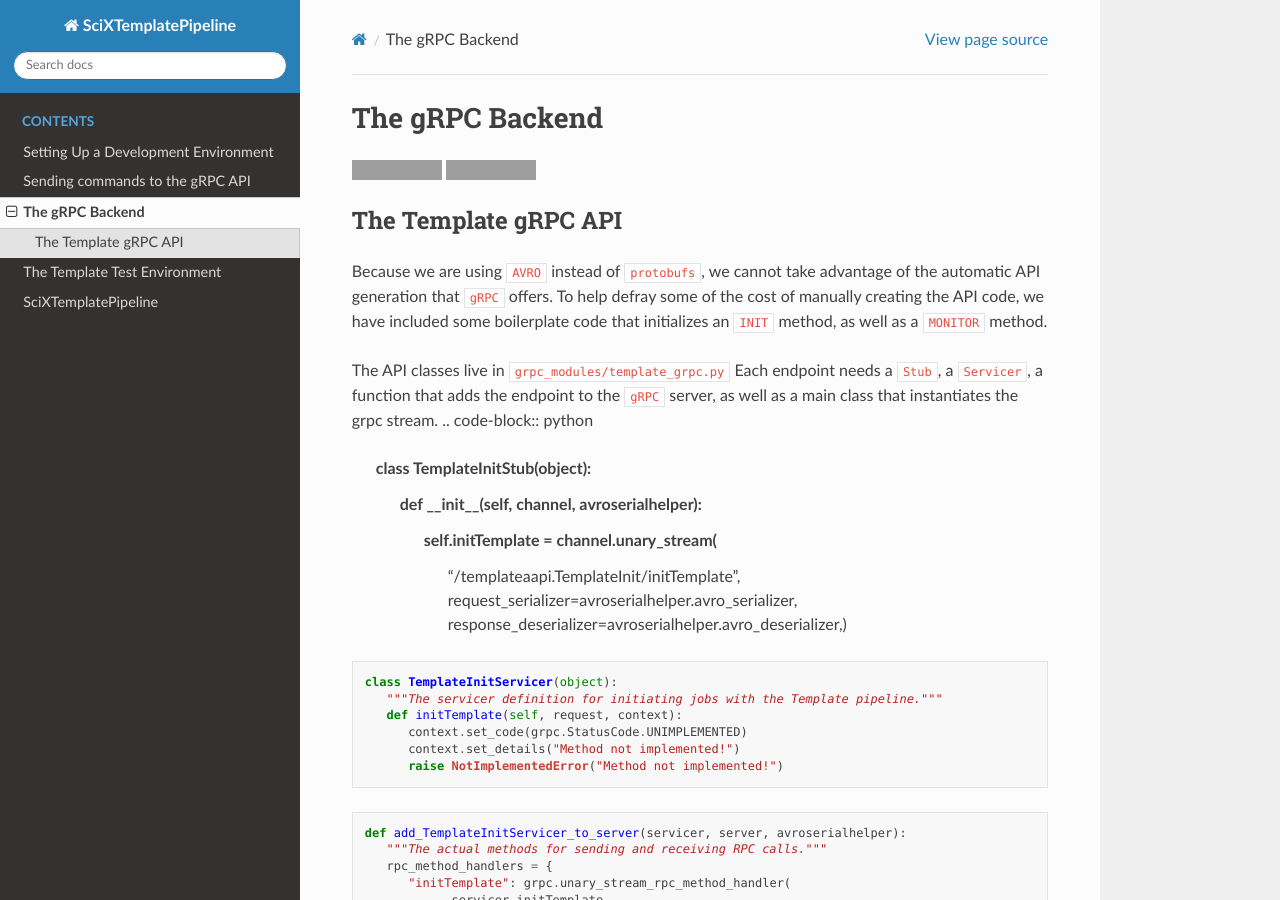
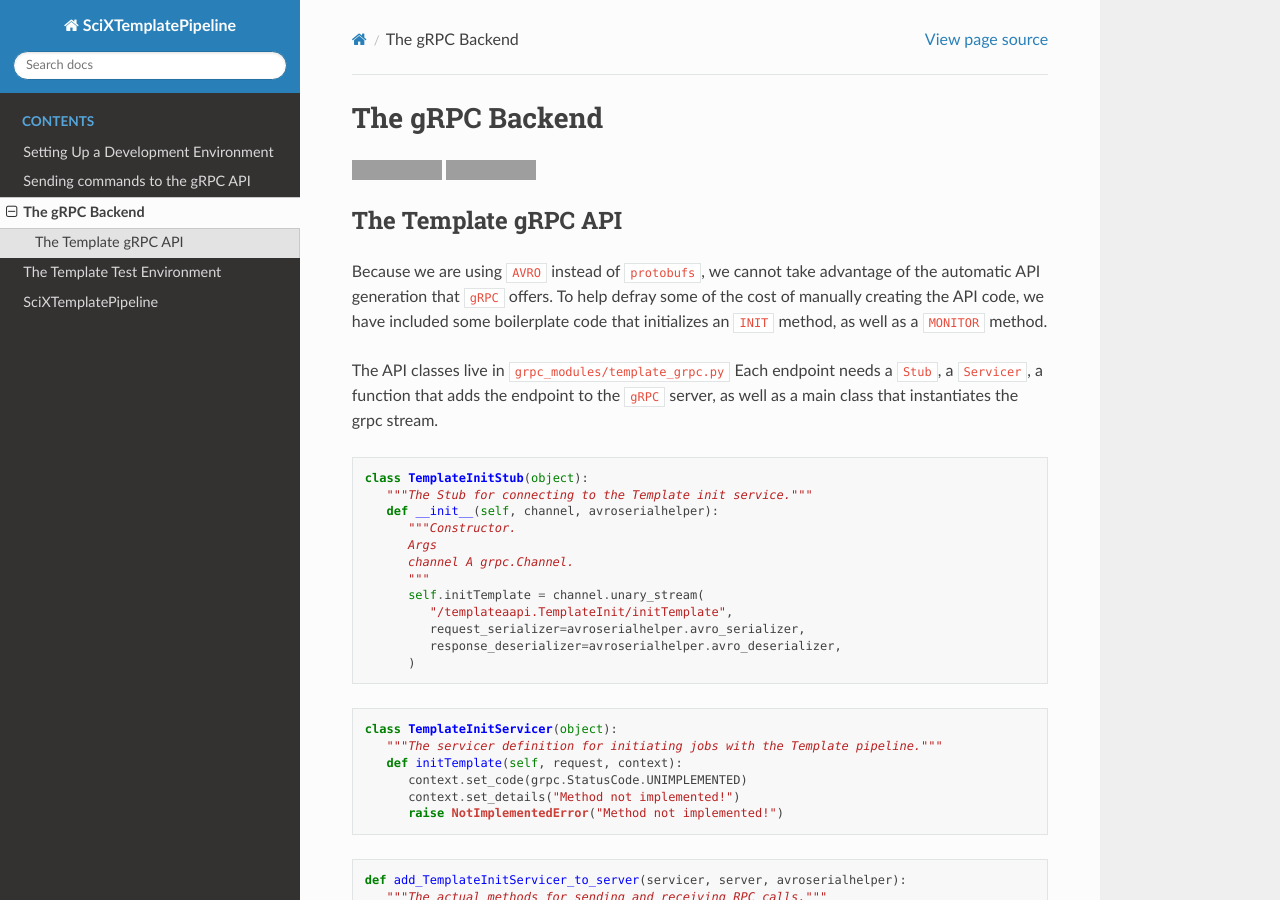
Before and after one commit to adsabs/SciXTemplatePipeline, a Sphinx documentation site: the page built from docs/source/SciXgrpc.repositories.rst, in a window 1280 px wide and 900 px high. Built offline with Sphinx 7.4.7 and the Read the Docs theme 2.0.0, drawn with Linux system fonts in a browser that asks for light colours; grey boxes are pictures that could not be loaded.

Commit message:
Fixed code-block in gRPC page.

```diff
--- a/docs/source/SciXgrpc.repositories.rst
+++ b/docs/source/SciXgrpc.repositories.rst
@@ -23,14 +23,21 @@ The Template gRPC API
 Because we are using ``AVRO`` instead of ``protobufs``, we cannot take advantage of the automatic API generation that ``gRPC`` offers. To help defray some of the cost of manually creating the API code, we have included some boilerplate code that initializes an ``INIT`` method, as well as a ``MONITOR`` method.
 
 The API classes live in ``grpc_modules/template_grpc.py`` Each endpoint needs a ``Stub``, a ``Servicer``, a function that adds the endpoint to the ``gRPC`` server, as well as a main class that instantiates the grpc stream.
+
 .. code-block:: python
 
    class TemplateInitStub(object):
+      """The Stub for connecting to the Template init service."""
       def __init__(self, channel, avroserialhelper):
+         """Constructor.
+         Args
+         channel A grpc.Channel.
+         """
          self.initTemplate = channel.unary_stream(
             "/templateaapi.TemplateInit/initTemplate",
             request_serializer=avroserialhelper.avro_serializer,
-            response_deserializer=avroserialhelper.avro_deserializer,)
+            response_deserializer=avroserialhelper.avro_deserializer,
+         )
 
 .. code-block:: python
 
```
